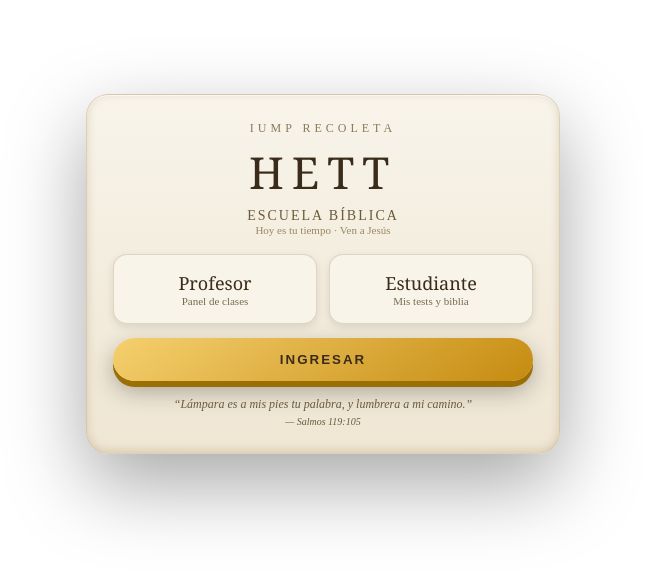
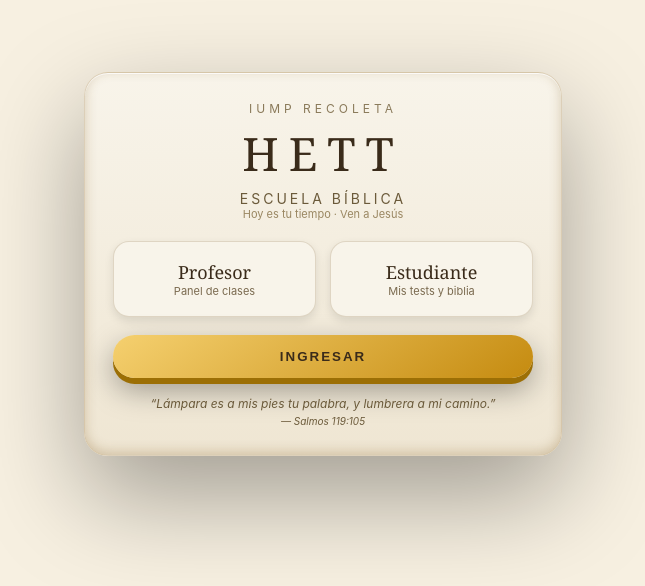
Before and after one commit to alonsosotog-web/hett, a React (Vite) app in the folder hett-render/hett-v6/: page / in a window 1280 px wide. Shown: the part 126-712 px from the top of the page, without its empty margins (317-962 px from the left). Built offline with nearby package versions, Linux system fonts and the light colour scheme; no server answers; the database is empty.

Commit message:
Update Login.jsx

```diff
--- a/hett-render/hett-v6/src/pages/Login.jsx
+++ b/hett-render/hett-v6/src/pages/Login.jsx
@@ -1,40 +1,58 @@
-import { useState } from 'react'
+import { useState, useEffect } from 'react'
 
 const fontTitle = "'Georgia','Times New Roman',serif"
+const fontBody = "'Inter', sans-serif"
 
 export default function Login({ onLogin }) {
   const [rol, setRol] = useState(null)
   const [pass, setPass] = useState('')
   const [showPass, setShowPass] = useState(false)
+  const [error, setError] = useState('')
+
+  useEffect(() => {
+    const handleKey = (e) => e.key === 'Enter' && handleIngresar()
+    window.addEventListener('keydown', handleKey)
+    return () => window.removeEventListener('keydown', handleKey)
+  }, [rol, pass])
+
+  const handleIngresar = () => {
+    setError('')
+    if (!rol) return setError('Selecciona un perfil')
+
+    if (rol === 'profesor') {
+      if (pass !== '439union') return setError('Contraseña incorrecta')
+      onLogin({ rol: 'profesor', nombre: 'Profesor' })
+    } else {
+      onLogin({ rol: 'estudiante' })
+    }
+  }
 
   return (
     <div style={bg}>
 
-      {/* CARD PRINCIPAL */}
+      {/* OVERLAY */}
+      <div style={overlay} />
+
+      {/* CARD */}
       <div style={card}>
 
         {/* HEADER */}
         <div style={{ textAlign: 'center' }}>
           <div style={top}>IUMP RECOLETA</div>
-
           <div style={title}>HETT</div>
-
-          <div style={sub}>ESCUELA BÍBLICA</div>
-
-          <div style={mini}>
-            Hoy es tu tiempo · Ven a Jesús
-          </div>
+          <div style={subtitle}>ESCUELA BÍBLICA</div>
+          <div style={mini}>Hoy es tu tiempo · Ven a Jesús</div>
         </div>
 
         {/* ROLES */}
         <div style={roles}>
-          <Role
+          <RoleCard
             active={rol === 'profesor'}
             onClick={() => setRol('profesor')}
             title="Profesor"
             desc="Panel de clases"
           />
-          <Role
+          <RoleCard
             active={rol === 'estudiante'}
             onClick={() => setRol('estudiante')}
             title="Estudiante"
@@ -44,7 +62,7 @@ export default function Login({ onLogin }) {
 
         {/* INPUT */}
         {rol === 'profesor' && (
-          <div style={{ position: 'relative', marginBottom: 14 }}>
+          <div style={{ position: 'relative', marginBottom: 16 }}>
             <input
               type={showPass ? 'text' : 'password'}
               placeholder="Contraseña del profesor"
@@ -52,17 +70,17 @@ export default function Login({ onLogin }) {
               onChange={e => setPass(e.target.value)}
               style={input}
             />
-            <button
-              onClick={() => setShowPass(s => !s)}
-              style={ver}
-            >
+            <button onClick={() => setShowPass(s => !s)} style={verBtn}>
               Ver
             </button>
           </div>
         )}
 
+        {/* ERROR */}
+        {error && <div style={errorBox}>{error}</div>}
+
         {/* BOTÓN */}
-        <button style={btn}>
+        <button onClick={handleIngresar} style={btn}>
           INGRESAR
         </button>
 
@@ -80,31 +98,50 @@ export default function Login({ onLogin }) {
   )
 }
 
+///////////////////////////////////////////////////////////
+// 🎨 ESTILOS
+///////////////////////////////////////////////////////////
+
 const bg = {
   minHeight: '100vh',
   display: 'flex',
   alignItems: 'center',
   justifyContent: 'center',
+
   backgroundImage: 'url(/bg-biblia.jpg)',
   backgroundSize: 'cover',
-  backgroundPosition: 'center'
+  backgroundPosition: 'center',
+
+  position: 'relative',
+  fontFamily: fontBody
+}
+
+const overlay = {
+  position: 'absolute',
+  inset: 0,
+  background: 'rgba(245,235,215,0.75)',
+  backdropFilter: 'blur(3px)'
 }
 
 const card = {
+  position: 'relative',
+  zIndex: 2,
   width: '100%',
   maxWidth: 420,
-  padding: 26,
-  borderRadius: 22,
+  padding: 28,
+  borderRadius: 24,
 
   background: 'linear-gradient(180deg,#f8f4ea,#efe6d3)',
 
   border: '1px solid rgba(140,100,40,0.25)',
 
   boxShadow: `
-    0 30px 80px rgba(0,0,0,0.35),
-    inset 0 1px 0 rgba(255,255,255,0.7),
-    inset 0 -2px 10px rgba(120,80,20,0.2)
-  `
+    0 40px 100px rgba(0,0,0,0.35),
+    inset 0 1px 0 rgba(255,255,255,0.8),
+    inset 0 -3px 12px rgba(120,80,20,0.25)
+  `,
+
+  transform: 'translateY(-10px)'
 }
 
 const top = {
@@ -115,29 +152,29 @@ const top = {
 
 const title = {
   fontFamily: fontTitle,
-  fontSize: 44,
+  fontSize: 46,
   color: '#3a2b1a',
-  letterSpacing: 8,
+  letterSpacing: 10,
   margin: '6px 0'
 }
 
-const sub = {
+const subtitle = {
   fontSize: 14,
-  letterSpacing: 2,
+  letterSpacing: 3,
   color: '#6b5a3a'
 }
 
 const mini = {
   fontSize: 11,
   color: '#9a8762',
-  marginBottom: 18
+  marginBottom: 20
 }
 
 const roles = {
   display: 'grid',
   gridTemplateColumns: '1fr 1fr',
-  gap: 12,
-  marginBottom: 14
+  gap: 14,
+  marginBottom: 18
 }
 
 const input = {
@@ -146,10 +183,11 @@ const input = {
   borderRadius: 10,
   border: '1px solid rgba(120,90,40,0.3)',
   background: '#fff',
-  boxShadow: 'inset 0 2px 6px rgba(0,0,0,0.1)'
+  boxShadow: 'inset 0 2px 6px rgba(0,0,0,0.1)',
+  outline: 'none'
 }
 
-const ver = {
+const verBtn = {
   position: 'absolute',
   right: 10,
   top: 10,
@@ -169,35 +207,46 @@ const btn = {
   background: 'linear-gradient(145deg,#f5d06f,#c58b10)',
 
   color: '#3a2b1a',
-  fontWeight: 700,
+  fontWeight: 800,
   letterSpacing: 2,
 
   boxShadow: `
     0 6px 0 #9c6f05,
-    0 10px 25px rgba(0,0,0,0.3)
+    0 12px 30px rgba(0,0,0,0.35)
   `,
 
-  cursor: 'pointer'
+  cursor: 'pointer',
+  transition: '0.2s'
 }
 
 const verse = {
-  marginTop: 16,
+  marginTop: 18,
   textAlign: 'center',
   fontStyle: 'italic',
   fontSize: 12,
   color: '#6b5a3a'
 }
 
-function Role({ active, onClick, title, desc }) {
+const errorBox = {
+  background: 'rgba(180,50,50,0.15)',
+  padding: 8,
+  borderRadius: 8,
+  marginBottom: 10,
+  fontSize: 12,
+  color: '#7a1f1f',
+  textAlign: 'center'
+}
+
+function RoleCard({ active, onClick, title, desc }) {
   return (
     <div onClick={onClick} style={{
-      padding: 16,
-      borderRadius: 14,
+      padding: 18,
+      borderRadius: 16,
       textAlign: 'center',
       cursor: 'pointer',
 
       background: active
-        ? 'linear-gradient(145deg,#fff,#e8dcc8)'
+        ? 'linear-gradient(145deg,#ffffff,#e8dcc8)'
         : '#f8f4ea',
 
       border: active
@@ -205,8 +254,8 @@ function Role({ active, onClick, title, desc }) {
         : '1px solid rgba(120,90,40,0.2)',
 
       boxShadow: active
-        ? '0 10px 25px rgba(0,0,0,0.2)'
-        : '0 3px 8px rgba(0,0,0,0.1)'
+        ? '0 12px 30px rgba(0,0,0,0.25)'
+        : '0 4px 10px rgba(0,0,0,0.1)'
     }}>
       <div style={{
         fontFamily: fontTitle,
```
